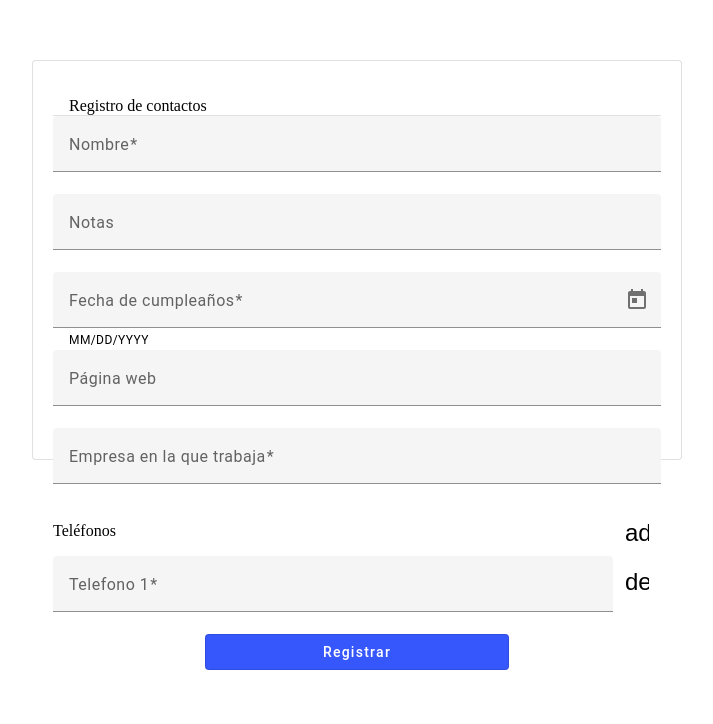
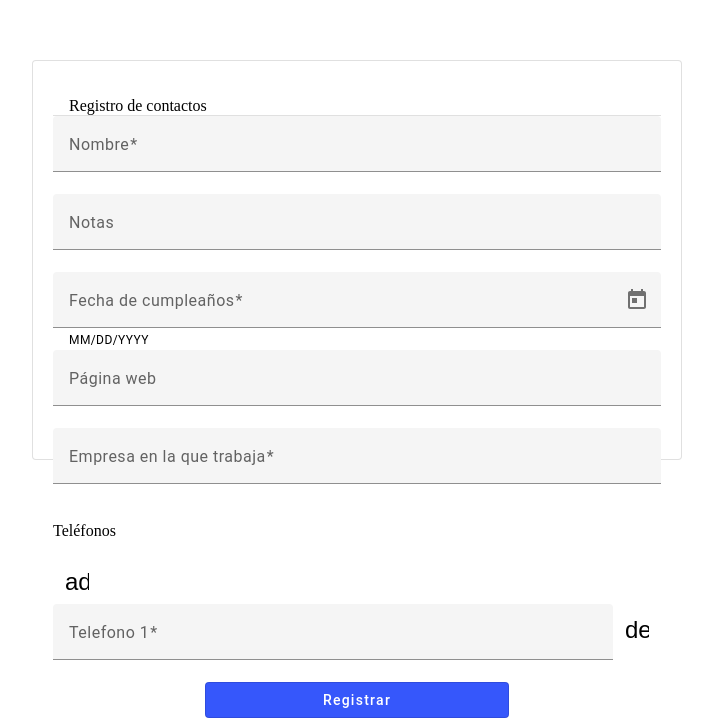
Before and after one commit to BryanGarcia25/LibretaDireccionesPrueba, an Angular app in the folder frontend/: page /registro in a window 1280 px wide. Shown: the part 148-872 px from the top of the page, without its empty margins (283-996 px from the left). Before the commit the page ends 824 px from the top, so only its background shows below. Built offline with nearby package versions, Linux system fonts and the light colour scheme.

Commit message:
style: Cambiar nombre de la clase por section

```diff
--- a/frontend/src/app/components/contact-form/contact-form.component.css
+++ b/frontend/src/app/components/contact-form/contact-form.component.css
@@ -27,7 +27,7 @@
     color: #ffffff;
 }
 
-.phone-section {
+.section {
     display: flex;
     justify-content: space-between;
     align-items: center;
```
